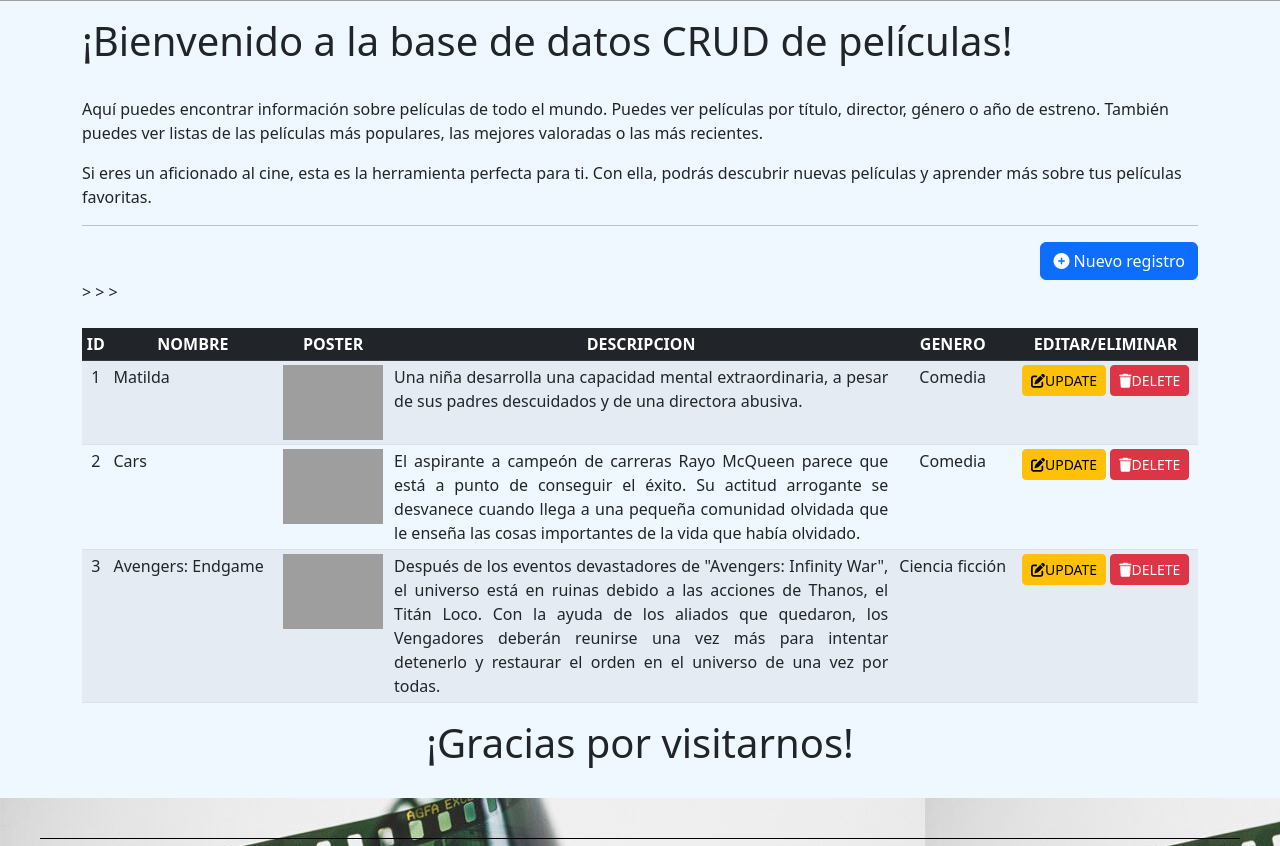
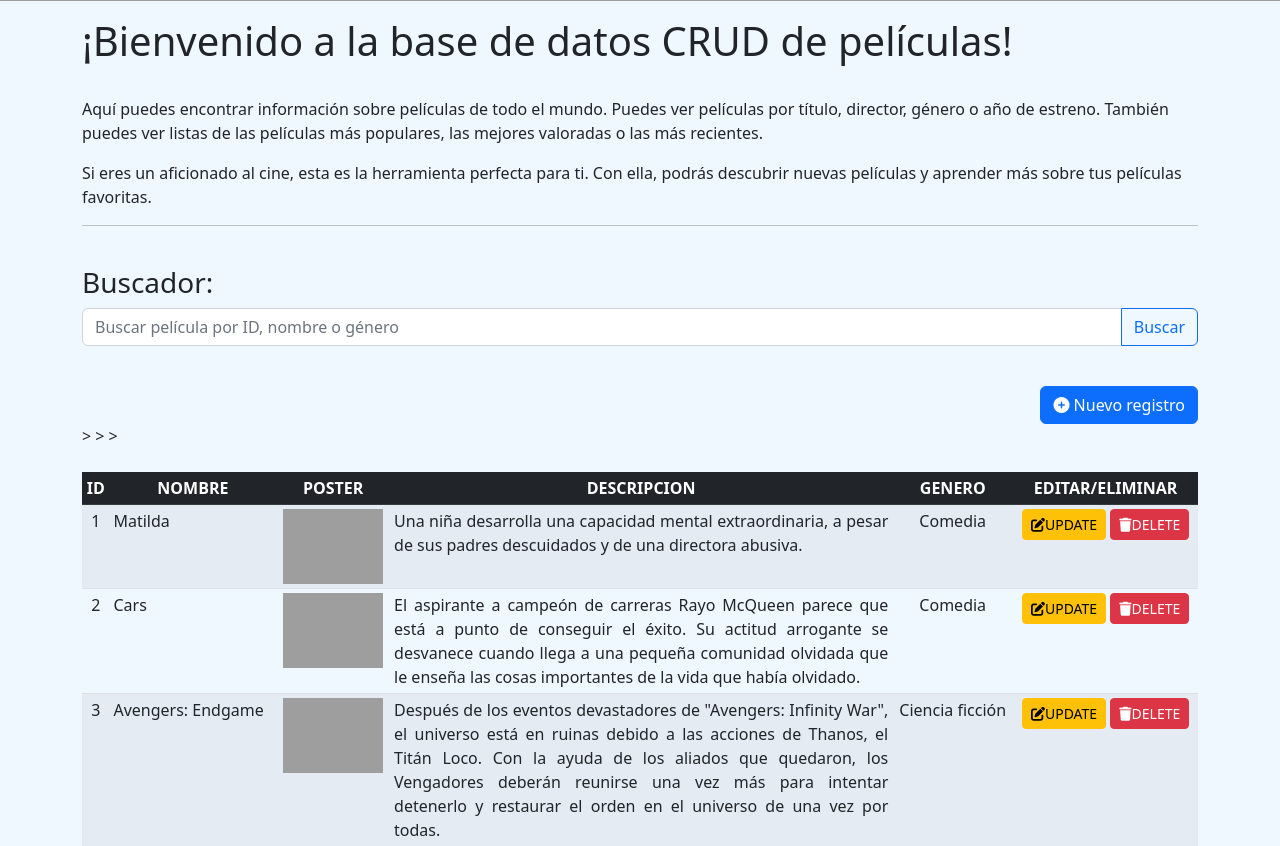
Before and after one commit to Erickvilledah/ProyectoFinalBD, a PHP site: page / in a window 1280 px wide. Shown: the part 959-1805 px from the top of the page. Run offline with PHP 8.4, Linux system fonts and the light colour scheme; data comes from the database, SQL or seed files in the repository; grey boxes are pictures that could not be loaded.

Commit message:
Proyecto Version 2.0.0

```diff
--- a/controlador.php
+++ b/controlador.php
@@ -5,7 +5,7 @@
 if (!empty($_POST["btningr"])) {
 
     if (empty($_POST["user"]) || empty($_POST["pass"])) {
-        echo '<div class="alert alert-primary" role="alert">Los Acceso denegado. LOS CAMPOS ESTAN VACIOS.</div>';
+        echo '<div class="alert alert-primary" role="alert">Acceso denegado. LOS CAMPOS ESTAN VACIOS.</div>';
     } else {
 
         $usuario = $_POST["user"];
--- a/index.php
+++ b/index.php
@@ -69,6 +69,32 @@ $dir = "posters/";
             unset($_SESSION['msg']);
         } ?>
 
+    <br>
+    <header>
+        <h3>Buscador:</h3>
+    </header>
+    <form action="#" method="GET">
+    <div class="input-group mb-3">
+        <input type="text" class="form-control" placeholder="Buscar película por ID, nombre o género" aria-label="Buscar película" aria-describedby="basic-addon2" name="search">
+        <button type="submit" class="btn btn-outline-primary" id="basic-addon2">Buscar</button>
+    </div>
+    </form>
+    <?php
+        if (isset($_GET['search'])) {
+            $search = $_GET['search'];
+            $sqlPeliculas = "SELECT p.id, p.nombre, p.descripcion, g.nombre AS genero FROM pelicula AS p
+            INNER JOIN genero AS g ON p.id_genero=g.id
+            WHERE p.id LIKE '%$search%' OR p.nombre LIKE '%$search%' OR g.nombre LIKE '%$search%'";
+            $peliculas = $conn->query($sqlPeliculas);
+        } else {
+            $sqlPeliculas = "SELECT p.id, p.nombre, p.descripcion, g.nombre AS genero FROM pelicula AS p
+            INNER JOIN genero AS g ON p.id_genero=g.id";
+            $peliculas = $conn->query($sqlPeliculas);
+        }
+    ?>
+
+
+        <br>
         <div class="row justify-content-end">
             <div class="col-auto">
                 <a href="#" class="btn btn-primary" data-bs-toggle="modal" data-bs-target="#nuevoModal"><i class="fa-solid fa-circle-plus"></i> Nuevo registro</a>
```
